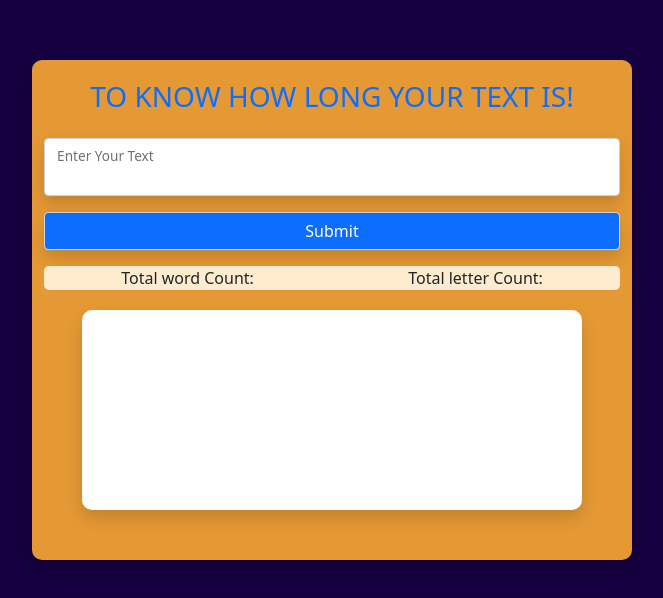
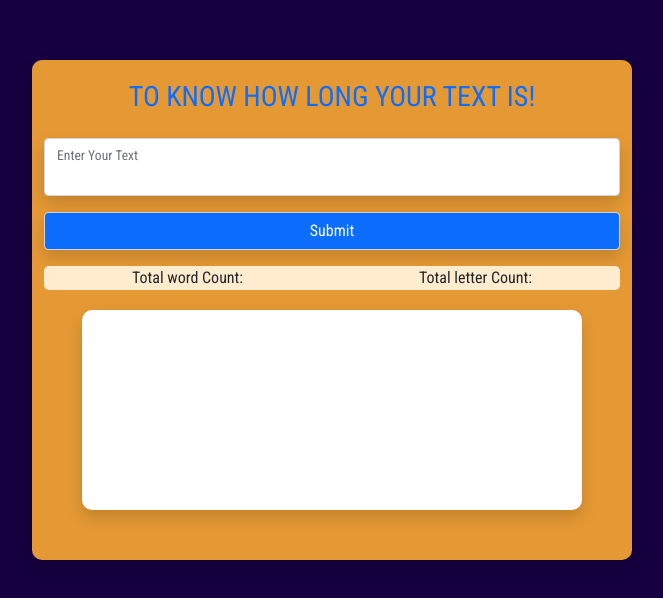
Before and after one commit to Hsmahbub/JsWordCounter, a plain HTML site: page index.html in a window 1280 px wide. Shown: the part 190-788 px from the top of the page, without its empty margins (308-971 px from the left). Drawn offline with nearby package versions, Linux system fonts and the light colour scheme.

Commit message:
font family updated

```diff
--- a/app.js
+++ b/app.js
@@ -111,6 +111,7 @@ submit.addEventListener('click', (d) =>{
       result2.innerHTML = newText.length;
       result.innerHTML = count + 1;
       text.value = ''
+
      }
   }
-})
+});
--- a/index.html
+++ b/index.html
@@ -12,9 +12,11 @@
     />
     <title>Java Script Practice</title>
     <style>
+      @import url('https://fonts.googleapis.com/css2?family=Roboto+Condensed:ital@0;1&display=swap');
       body {
         background: #160040;
         position: relative;
+        font-family: 'Roboto Condensed', sans-serif;
       }
       .form-data {
         width: 600px;
@@ -97,10 +99,8 @@
             <div class="inputedText shadow">
                 <p id="inputedText"></p>
             </div>
+        </div>
 
-
-
-        </div>
       </div>
     </div>
     <script src="./app.js"></script>
```
